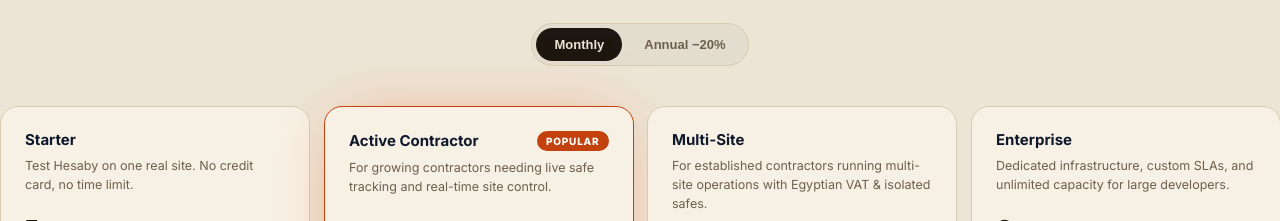
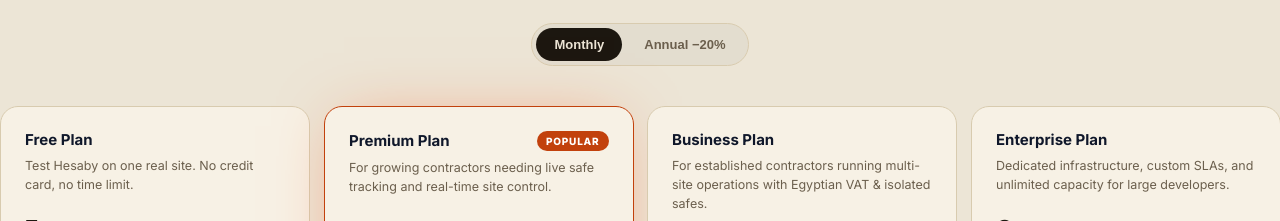
Before and after one commit to 8ofrii/Engineers-Management, a React (Vite) app in the folder client/: page / in a window 1280 px wide. Shown: the part 4340-4561 px from the top of the page. Built offline with nearby package versions, Linux system fonts and the light colour scheme; no server answers; a web font is replaced by a local one.

Commit message:
pricing: restore plan names to Free, Premium, Business, Enterprise in English and Arabic

```diff
--- a/client/src/pages/Landing.jsx
+++ b/client/src/pages/Landing.jsx
@@ -21,10 +21,10 @@
   { id:'fuel', tAr:'إيصال وقود', tEn:'Fuel receipt', vAr:'وطنية', vEn:'Watanya', pAr:'العاصمة الإدارية', pEn:'New Capital', amt:'8,500 EGP', amtAr:'8,500 ج.م', vat:'1,190 EGP', vatAr:'1,190 ج.م', itemsAr:'سولار للحفار والمولد', itemsEn:'Diesel — excavator', conf:'99.1%' },
 ];
 const PLANS = [
-  { key:'FREE', n:'Starter', nAr:'البداية', d:'Test Hesaby on one real site. No credit card, no time limit.', dAr:'جرّب حسابي في موقع حقيقي. من غير كارت فيزا ولا مدة صلاحية.', price:0, f:['Up to 2 active projects','2 engineer seats','150 AI receipt scans / mo','Full DSR site diaries','Site custody & mobile app'], fAr:['مشروعين هندسيين نشطين','حسابين للمهندسين','١٥٠ مسحة فاتورة بالذكاء الاصطناعي شهرياً','يوميات الموقع كاملة (DSR)','محفظة العهدة وتطبيق الموبايل'] },
-  { key:'PREMIUM', n:'Active Contractor', nAr:'المقاول النشط', d:'For growing contractors needing live safe tracking and real-time site control.', dAr:'لشركات المقاولات اللي شغّالة في كذا موقع ومحتاجة تتابع الخزاين أول بأول.', price:2450, pop:true, f:['Up to 10 active projects','15 multi-role team seats','2,500 AI receipt scans & voice notes','Multi-tier financial approvals','Daily wages, draws & stock'], fAr:['١٠ مشاريع هندسية نشطة','١٥ مستخدم بصلاحيات متعددة','٢,٥٠٠ مسحة فاتورة وملاحظة صوتية بالذكاء الاصطناعي','اعتمادات صرف متعددة المستويات','يوميات عمالة ومستخلصات ومخازن'] },
-  { key:'BUSINESS', n:'Multi-Site', nAr:'شركات المقاولات', d:'For established contractors running multi-site operations with Egyptian VAT & isolated safes.', dAr:'للشركات الكبيرة اللي بتدير مواقع متزامنة ومحتاجة عزل تام للخزائن وقيد ضريبي ١٤٪.', price:4450, f:['Up to 30 active projects','40 team seats & custom roles','6,000 AI extractions & actions','Site-fenced safes & 14% Egyptian VAT','Bank reconciliation & sealed audit log'], fAr:['٣٠ مشروع نشط','٤٠ مستخدم مع سجل صلاحيات كامل','٦,٠٠٠ عملية ذكاء اصطناعي','خزائن مسيّجة لكل موقع وضريبة القيمة المضافة ١٤٪','مطابقة بنكية وسجل تدقيق مقفول'] },
-  { key:'ENTERPRISE', n:'Enterprise', nAr:'المؤسسات الكبرى', d:'Dedicated infrastructure, custom SLAs, and unlimited capacity for large developers.', dAr:'خادم وقاعدة بيانات معزولة بالكامل، ودعم مباشر على مدار الساعة، وربط مخصص.', price:null, f:['Unlimited projects & subcontracts','Unlimited team seats & custom RBAC','Dedicated isolated database instance','Unlimited AI volume & custom SLA','Direct ERP API & dedicated support engineer'], fAr:['مشاريع ومقاولين باطن غير محدودين','مستخدمين وصلاحيات غير محدودة','قاعدة بيانات مخصصة ومعزولة تمامًا','استهلاك ذكاء اصطناعي غير محدود مع SLA','ربط أنظمة ERP ومهندس دعم مخصص'] },
+  { key:'FREE', n:'Free Plan', nAr:'الباقة المجانية', d:'Test Hesaby on one real site. No credit card, no time limit.', dAr:'جرّب حسابي في موقع حقيقي. من غير كارت فيزا ولا مدة صلاحية.', price:0, f:['Up to 2 active projects','2 engineer seats','150 AI receipt scans / mo','Full DSR site diaries','Site custody & mobile app'], fAr:['مشروعين هندسيين نشطين','حسابين للمهندسين','١٥٠ مسحة فاتورة بالذكاء الاصطناعي شهرياً','يوميات الموقع كاملة (DSR)','محفظة العهدة وتطبيق الموبايل'] },
+  { key:'PREMIUM', n:'Premium Plan', nAr:'الباقة المميزة (Premium)', d:'For growing contractors needing live safe tracking and real-time site control.', dAr:'لشركات المقاولات اللي شغّالة في كذا موقع ومحتاجة تتابع الخزاين أول بأول.', price:2450, pop:true, f:['Up to 10 active projects','15 multi-role team seats','2,500 AI receipt scans & voice notes','Multi-tier financial approvals','Daily wages, draws & stock'], fAr:['١٠ مشاريع هندسية نشطة','١٥ مستخدم بصلاحيات متعددة','٢,٥٠٠ مسحة فاتورة وملاحظة صوتية بالذكاء الاصطناعي','اعتمادات صرف متعددة المستويات','يوميات عمالة ومستخلصات ومخازن'] },
+  { key:'BUSINESS', n:'Business Plan', nAr:'باقة الأعمال (Business)', d:'For established contractors running multi-site operations with Egyptian VAT & isolated safes.', dAr:'للشركات الكبيرة اللي بتدير مواقع متزامنة ومحتاجة عزل تام للخزائن وقيد ضريبي ١٤٪.', price:4450, f:['Up to 30 active projects','40 team seats & custom roles','6,000 AI extractions & actions','Site-fenced safes & 14% Egyptian VAT','Bank reconciliation & sealed audit log'], fAr:['٣٠ مشروع نشط','٤٠ مستخدم مع سجل صلاحيات كامل','٦,٠٠٠ عملية ذكاء اصطناعي','خزائن مسيّجة لكل موقع وضريبة القيمة المضافة ١٤٪','مطابقة بنكية وسجل تدقيق مقفول'] },
+  { key:'ENTERPRISE', n:'Enterprise Plan', nAr:'باقة الشركات (Enterprise)', d:'Dedicated infrastructure, custom SLAs, and unlimited capacity for large developers.', dAr:'خادم وقاعدة بيانات معزولة بالكامل، ودعم مباشر على مدار الساعة، وربط مخصص.', price:null, f:['Unlimited projects & subcontracts','Unlimited team seats & custom RBAC','Dedicated isolated database instance','Unlimited AI volume & custom SLA','Direct ERP API & dedicated support engineer'], fAr:['مشاريع ومقاولين باطن غير محدودين','مستخدمين وصلاحيات غير محدودة','قاعدة بيانات مخصصة ومعزولة تمامًا','استهلاك ذكاء اصطناعي غير محدود مع SLA','ربط أنظمة ERP ومهندس دعم مخصص'] },
 ];
 
 export default function Landing() {
```
